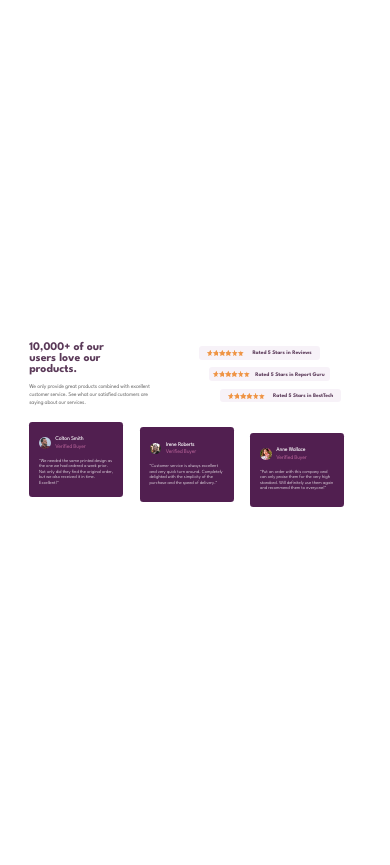
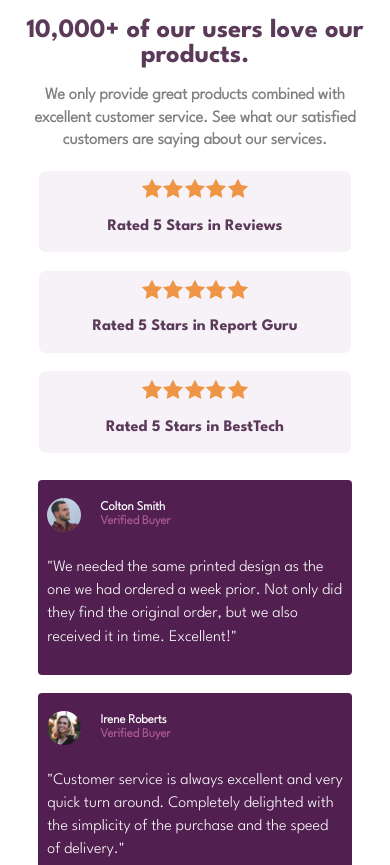
Before and after one commit to MiguelPositive/social-proof-section-master, a plain HTML site: page index.html in a window 390 px wide. Shown: the top 865 px of the page. Before the commit the page ends 844 px from the top, so only its background shows below. Drawn offline with Linux system fonts and the light colour scheme.

Commit message:
termine el diseño responsivo, me falta el fondo, pero de momento lo dejare así

```diff
--- a/index.css
+++ b/index.css
@@ -23,7 +23,7 @@ body {
 
   display: flex;
   justify-content: center;
-  align-items: center;
+  align-items: start;
   /*
   background-color: blue; */
 
@@ -41,7 +41,7 @@ main {
   width: clamp(75vw, 95vw, 85vw);
   height: clamp(35vw, 55vw, 45vw);
 
-  /* background-color: darksalmon; */
+  /* background-color: coral; */
 }
 
 h1 {
@@ -58,9 +58,10 @@ h2 {
 }
 
 .text-we {
-  width: 75%;
+  width: clamp(30vw, 45vw, 35vw);
 
   font-weight: bold;
+  font-size: clamp(0.5vw, 2.5vw, 1.5vw);
 
   line-height: clamp(1.5vw, 2.5vw, 2vw);
 
@@ -220,3 +221,285 @@ h2 {
 .card-3 {
   top: clamp(2.6vw, 3vw, 2.8vw);
 }
+
+@media (max-width: 1280px) {
+  * {
+    font-size: calc(0.75vw + 0.5em);
+  }
+
+  h1 {
+    font-size: calc(2.5vw + 0.5em);
+  }
+
+  main {
+    width: clamp(80vw, 100vw, 90vw);
+    height: clamp(40vw, 60vw, 50vw);
+  }
+
+  .text-we {
+    font-size: calc(1vw + 0.5em);
+    width: calc(40vw + 0.5em);
+  }
+}
+
+@media (max-width: 1000px) {
+  h1 {
+    font-size: calc(2.9vw + 0.5em);
+  }
+
+  main {
+    width: clamp(85vw, 105vw, 95vw);
+    height: clamp(45vw, 65vw, 55vw);
+  }
+
+  .container-text p {
+    font-size: clamp(1.3vw, 1.9vw, 1.6vw);
+    line-height: clamp(1.3vw, 1.5vw, 1.4vw);
+  }
+}
+
+@media (max-width: 900px) {
+  main {
+    width: clamp(85vw, 105vw, 95vw);
+    height: clamp(115vw, 135vw, 125vw);
+  }
+
+  h1 {
+    text-align: center;
+    width: 100%;
+
+    font-size: calc(4vw + 0.5em);
+  }
+
+  .text-we {
+    text-align: center;
+    width: 100%;
+
+    font-size: calc(1.4vw + 0.5em);
+    line-height: calc(1.6vw + 0.5em);
+
+    padding-left: calc(0.8rem + 0.5em);
+    padding-right: calc(0.8rem + 0.5em);
+
+    margin-bottom: 5%;
+  }
+
+  .row-1 {
+    grid-template-columns: 1fr;
+    grid-template-rows: 0.5fr 1fr;
+  }
+
+  .container-stars {
+    position: static;
+
+    display: flex;
+    justify-content: center;
+    align-items: center;
+
+    flex-wrap: wrap;
+
+    font-size: calc(1.3rem + 0.5em);
+  }
+
+  .star {
+    margin-top: 2%;
+    margin-left: 25%;
+    margin-right: 25%;
+  }
+
+  .star-1,
+  .star-2,
+  .star-3 {
+    position: static;
+
+    margin-bottom: 1.5%;
+    margin-left: 10%;
+    margin-right: 10%;
+
+    width: 50%;
+    height: 30%;
+
+    display: flex;
+    justify-content: center;
+    align-items: center;
+    flex-wrap: wrap;
+  }
+
+  .row-2 {
+    grid-template-columns: 1fr;
+    grid-template-rows: repeat(3, 1fr);
+
+    display: flex;
+    justify-content: center;
+    align-items: center;
+    flex-wrap: wrap;
+
+    margin-top: 5%;
+  }
+
+  .row-2-column-3 {
+    margin-bottom: 5%;
+  }
+
+  .row-2-column-1,
+  .row-2-column-2,
+  .row-2-column-3 {
+    position: static;
+
+    margin-top: 5%;
+
+    display: flex;
+    justify-content: center;
+    align-items: center;
+    flex-wrap: wrap;
+  }
+
+  .image-avatar {
+    width: calc(2.5rem + 0.5em);
+    height: calc(2.5rem + 0.5em);
+  }
+
+  .text-avatar {
+    font-size: calc(1.2rem + 0.5em);
+  }
+
+  .card-1,
+  .card-2,
+  .card-3 {
+    position: static;
+  }
+
+  .container-text p {
+    font-size: calc(1rem + 0.5em);
+    line-height: calc(1.2rem + 0.5em);
+  }
+}
+
+@media (max-width: 800px) {
+  .text-we {
+    font-size: calc(1.7vw + 0.5em);
+    line-height: calc(1.9vw + 0.5em);
+  }
+
+  .container-stars {
+    font-size: calc(2rem + 0.5em);
+  }
+
+  .star-1,
+  .star-2,
+  .star-3 {
+    margin-bottom: 5%;
+    margin-left: 8%;
+    margin-right: 8%;
+
+    width: 60%;
+    height: 30%;
+  }
+}
+
+@media (max-width: 800px) {
+  .text-we {
+    font-size: calc(1.9vw + 0.5em);
+    line-height: calc(2.1vw + 0.5em);
+
+    padding-left: calc(1rem + 0.5em);
+    padding-right: calc(1rem + 0.5em);
+  }
+}
+
+@media (max-width: 700px) {
+  .container-stars {
+    font-size: calc(3rem + 0.5em);
+  }
+
+  .text-we {
+    font-size: calc(2.1vw + 0.5em);
+    line-height: calc(2.3vw + 0.5em);
+  }
+}
+
+@media (max-width: 600px) {
+  .container-stars {
+    font-size: calc(3rem + 0.5em);
+  }
+
+  .text-we {
+    font-size: calc(2.4vw + 0.5em);
+    line-height: calc(2.6vw + 0.5em);
+  }
+
+  .star-1,
+  .star-2,
+  .star-3 {
+    margin-bottom: 5%;
+    margin-left: 8%;
+    margin-right: 8%;
+
+    width: 90%;
+    height: 30%;
+  }
+
+  .text-avatar {
+    font-size: calc(1.5rem + 0.5em);
+    margin-left: calc(0.5rem + 0.5em);
+  }
+
+  .image-avatar {
+    width: calc(2.8rem + 0.5em);
+    height: calc(2.8rem + 0.5em);
+  }
+
+  .container-text p {
+    font-size: calc(1.2rem + 0.5em);
+    line-height: calc(1.4rem + 0.5em);
+  }
+}
+
+@media (max-width: 500px) {
+  .star {
+    width: calc(9rem + 0.5em);
+    height: calc(1rem + 0.5em);
+  }
+
+  .text-we {
+    font-size: calc(2.8vw + 0.5em);
+    line-height: calc(2.9vw + 0.5em);
+  }
+
+  .container-stars {
+    font-size: calc(4rem + 0.5em);
+  }
+
+  .row-2-column-3 {
+    margin-bottom: 10%;
+  }
+}
+
+@media (max-width: 480px) {
+  h1 {
+    font-size: calc(6vw + 0.5em);
+  }
+
+  .text-we {
+    font-size: calc(3.4vw + 0.5em);
+    line-height: calc(3.6vw + 0.5em);
+  }
+
+  .container-stars {
+    font-size: calc(4rem + 0.5em);
+  }
+}
+
+@media (max-width: 380px) {
+  .text-we {
+    font-size: calc(3.6vw + 0.5em);
+    line-height: calc(3.8vw + 0.5em);
+  }
+}
+
+@media (max-width: 340px) {
+  .text-we {
+    font-size: calc(4vw + 0.5em);
+    line-height: calc(4.2vw + 0.5em);
+  }
+}
```
